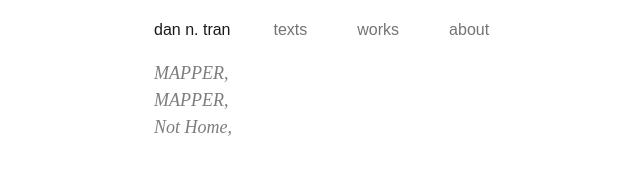
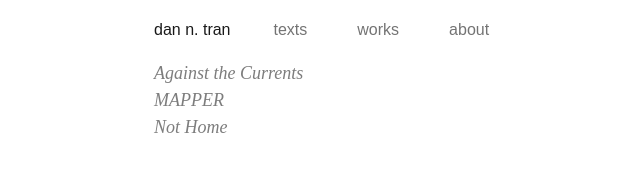
Before and after one commit to picasdan9/studio-website, a Next.js app: page /works in a window 1280 px wide. Shown: the top 191 px of the page, without its empty margins (6-646 px from the left). Built offline with nearby package versions, Linux system fonts and the light colour scheme.

Commit message:
Set up CI/CD

```diff
--- a/_works/against-the-current.md
+++ b/_works/against-the-currents.md
@@ -1,6 +1,7 @@
 ---
-title: MAPPER
+title: Against the Currents
 year: 2021
 coverImage:
 images: []
+url:
 ---
--- a/_works/m-a-p-p-e-r.md
+++ b/_works/m-a-p-p-e-r.md
@@ -3,4 +3,5 @@ title: MAPPER
 year: 2021
 coverImage:
 images: []
+url:
 ---
--- a/_works/not-home.md
+++ b/_works/not-home.md
@@ -3,6 +3,7 @@ title: Not Home
 year: 2021
 coverImage:
 images: []
+url:
 ---
 It is the 15th in the Lunar Calendar. Gazing upon the night sky, I never fail to be astonished by the familiar sight of the moon. It's uncanny even, to feel myself in a momentary escape from the territories of Singapore, to be transported to where my mind longs for.
 
--- a/lib/api.ts
+++ b/lib/api.ts
@@ -47,10 +47,12 @@ function retrievePostBySlug(table: string, slug: string): Post {
       slug: slug,
       title: data.title,
       year: data.year,
-      externalSiteName: data.externalSiteName,
       url: data.url
     }
   }
+
+  if (data.externalSiteName)
+    post.metadata.externalSiteName = data.externalSiteName;
 
   if (table === 'text') {
     if (data.type)
--- a/lib/models.ts
+++ b/lib/models.ts
@@ -36,7 +36,7 @@ export interface Metadata {
   title: string;
   year: string;
   type?: string;
-  externalSiteName: string;
+  externalSiteName?: string;
   url: string;
   coverImage?: string;
   images?: string[];
--- a/next.config.js
+++ b/next.config.js
@@ -1,3 +1,4 @@
 module.exports = {
   reactStrictMode: true,
+  assetPrefix: process.env.NODE_ENV === "production" ? "night-personal-site" : ""
 }
--- a/package.json
+++ b/package.json
@@ -1,5 +1,5 @@
 {
-  "name": "picasdan9.github.io",
+  "name": "night-personal-site",
   "version": "0.1.0",
   "private": true,
   "scripts": {
--- a/pages/index.tsx
+++ b/pages/index.tsx
@@ -4,7 +4,6 @@ import Layout from "../components/Layout";
 
 const Index = () => (
   <Layout title='dan n. tran'>
-    <Image src="/alexis-magnone-KY_LNtTi7_Y-unsplash.jpg" alt="me" width="440" height="600" objectFit="cover" />
   </Layout>
 )
 
--- a/pages/works/index.tsx
+++ b/pages/works/index.tsx
@@ -15,10 +15,6 @@ const metadataToListItem = (metadata: Metadata) => (
     <Link href={{ pathname: `/works/${metadata.slug}` }}>
       <i>{metadata.title}</i>
     </Link>
-    , {metadata.type}
-    {metadata.externalSite && (
-      <>, <a href={metadata.externalSite.url}>{metadata.externalSite.name}</a></>
-    )}
   </div>
 )
 
```
Also changed, not shown: 1 other file (tests, documents, lock files or other folders).
